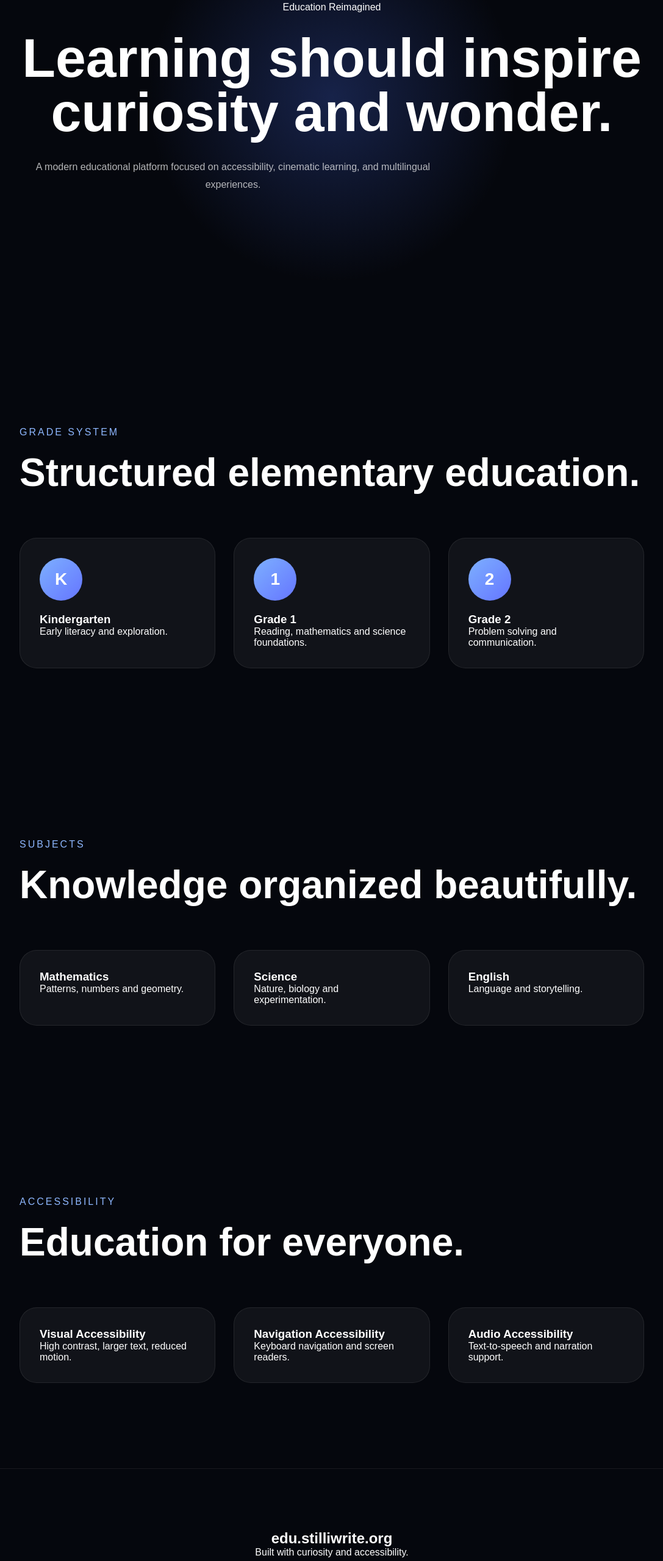
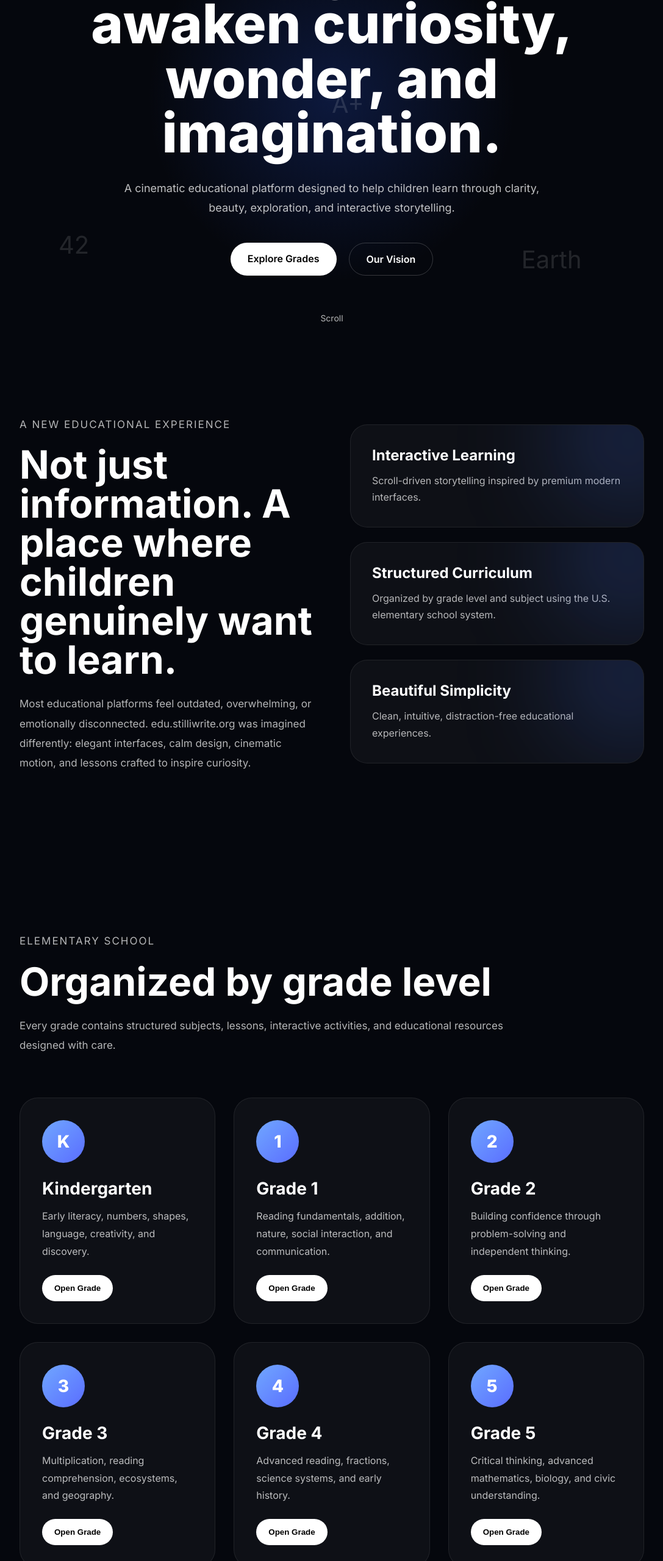
Before and after one commit to carlosdanielbn/edu-stilliwrite, a plain HTML site: page index.html in a window 1280 px wide. Shown: the part 240-2800 px from the top of the page at 61% size, without its empty margins (96-1183 px from the left). Drawn offline with Linux system fonts and the light colour scheme; files that its build step writes are made by us from their sources.

Commit message:
Add files via upload

```diff
--- a/index.html
+++ b/index.html
@@ -1,129 +1,306 @@
+
 <!DOCTYPE html>
 <html lang="en">
 <head>
-<meta charset="UTF-8">
-<meta name="viewport" content="width=device-width, initial-scale=1.0">
+  <meta charset="UTF-8" />
+  <meta name="viewport" content="width=device-width, initial-scale=1.0"/>
   <title>edu.stilliwrite.org</title>
-<link rel="stylesheet" href="src/styles/global.css">
+  <link rel="stylesheet" href="styles.css"/>
+  <link rel="preconnect" href="https://fonts.googleapis.com">
+  <link rel="preconnect" href="https://fonts.gstatic.com" crossorigin>
+  <link href="https://fonts.googleapis.com/css2?family=Inter:wght@300;400;500;600;700;800&display=swap" rel="stylesheet">
 </head>
 <body>
 
 <header class="navbar">
-<div class="logo">✦ edu.stilliwrite.org</div>
+  <div class="logo">
+    <span class="logo-mark">✦</span>
+    <span>edu.stilliwrite.org</span>
+  </div>
 
   <nav>
+    <a href="#vision">Vision</a>
     <a href="#grades">Grades</a>
     <a href="#subjects">Subjects</a>
-<a href="#accessibility">Accessibility</a>
+    <a href="#future">Future</a>
   </nav>
-
-<div class="language-switch">
-<button id="englishBtn">EN</button>
-<button id="spanishBtn">ES</button>
-</div>
 </header>
 
 <section class="hero">
+  <div class="hero-overlay"></div>
+
+  <div class="floating floating-1">π</div>
+  <div class="floating floating-2">DNA</div>
+  <div class="floating floating-3">42</div>
+  <div class="floating floating-4">Earth</div>
+  <div class="floating floating-5">A+</div>
+
   <div class="hero-content">
-<p class="eyebrow" id="heroEyebrow">Education Reimagined</p>
+    <p class="eyebrow">Education Reimagined</p>
 
-<h1 id="heroTitle">
-Learning should inspire curiosity and wonder.
+    <h1>
+      Learning should awaken
+      curiosity, wonder,
+      and imagination.
     </h1>
 
-<p class="hero-description" id="heroDescription">
-A modern educational platform focused on accessibility,
-cinematic learning, and multilingual experiences.
+    <p class="hero-description">
+      A cinematic educational platform designed to help children learn
+      through clarity, beauty, exploration, and interactive storytelling.
     </p>
+
+    <div class="hero-buttons">
+      <a href="#grades" class="primary-btn">Explore Grades</a>
+      <a href="#vision" class="secondary-btn">Our Vision</a>
+    </div>
+  </div>
+
+  <div class="scroll-indicator">
+    Scroll
   </div>
 </section>
 
-<section class="architecture-section" id="grades">
-<div class="section-heading">
-<p class="section-label">Grade System</p>
-<h2>Structured elementary education.</h2>
+<section class="story-section" id="vision">
+  <div class="sticky-panel">
+    <div class="story-text">
+      <p class="section-label">A New Educational Experience</p>
+
+      <h2>
+        Not just information.
+        A place where children
+        genuinely want to learn.
+      </h2>
+
+      <p>
+        Most educational platforms feel outdated, overwhelming, or emotionally disconnected.
+        edu.stilliwrite.org was imagined differently:
+        elegant interfaces, calm design, cinematic motion, and lessons crafted to inspire curiosity.
+      </p>
     </div>
 
-<div class="grid">
-
-<div class="card">
-<div class="circle">K</div>
-<h3>Kindergarten</h3>
-<p>Early literacy and exploration.</p>
+    <div class="story-visual">
+      <div class="glass-card">
+        <div class="card-glow"></div>
+        <h3>Interactive Learning</h3>
+        <p>
+          Scroll-driven storytelling inspired by premium modern interfaces.
+        </p>
       </div>
 
-<div class="card">
-<div class="circle">1</div>
-<h3>Grade 1</h3>
-<p>Reading, mathematics and science foundations.</p>
+      <div class="glass-card">
+        <div class="card-glow"></div>
+        <h3>Structured Curriculum</h3>
+        <p>
+          Organized by grade level and subject using the U.S. elementary school system.
+        </p>
       </div>
 
-<div class="card">
-<div class="circle">2</div>
+      <div class="glass-card">
+        <div class="card-glow"></div>
+        <h3>Beautiful Simplicity</h3>
+        <p>
+          Clean, intuitive, distraction-free educational experiences.
+        </p>
+      </div>
+    </div>
+  </div>
+</section>
+
+<section class="grades-section" id="grades">
+
+  <div class="section-heading">
+    <p class="section-label">Elementary School</p>
+    <h2>Organized by grade level</h2>
+    <p>
+      Every grade contains structured subjects, lessons, interactive activities,
+      and educational resources designed with care.
+    </p>
+  </div>
+
+  <div class="grades-grid">
+
+    <div class="grade-card">
+      <div class="grade-number">K</div>
+      <h3>Kindergarten</h3>
+      <p>Early literacy, numbers, shapes, language, creativity, and discovery.</p>
+      <button>Open Grade</button>
+    </div>
+
+    <div class="grade-card">
+      <div class="grade-number">1</div>
+      <h3>Grade 1</h3>
+      <p>Reading fundamentals, addition, nature, social interaction, and communication.</p>
+      <button>Open Grade</button>
+    </div>
+
+    <div class="grade-card">
+      <div class="grade-number">2</div>
       <h3>Grade 2</h3>
-<p>Problem solving and communication.</p>
+      <p>Building confidence through problem-solving and independent thinking.</p>
+      <button>Open Grade</button>
+    </div>
+
+    <div class="grade-card">
+      <div class="grade-number">3</div>
+      <h3>Grade 3</h3>
+      <p>Multiplication, reading comprehension, ecosystems, and geography.</p>
+      <button>Open Grade</button>
+    </div>
+
+    <div class="grade-card">
+      <div class="grade-number">4</div>
+      <h3>Grade 4</h3>
+      <p>Advanced reading, fractions, science systems, and early history.</p>
+      <button>Open Grade</button>
+    </div>
+
+    <div class="grade-card">
+      <div class="grade-number">5</div>
+      <h3>Grade 5</h3>
+      <p>Critical thinking, advanced mathematics, biology, and civic understanding.</p>
+      <button>Open Grade</button>
     </div>
 
   </div>
 </section>
 
 <section class="subjects-section" id="subjects">
+
   <div class="section-heading">
     <p class="section-label">Subjects</p>
-<h2>Knowledge organized beautifully.</h2>
+    <h2>Designed to feel alive</h2>
+    <p>
+      Each subject will have unique visual storytelling, immersive learning,
+      and motion-driven educational sections.
+    </p>
   </div>
 
-<div class="grid">
+  <div class="subjects-grid">
 
-<div class="card">
+    <div class="subject-card math">
+      <div class="subject-icon">∑</div>
       <h3>Mathematics</h3>
-<p>Patterns, numbers and geometry.</p>
+      <p>
+        Numbers, patterns, geometry, logic, measurements, and problem solving.
+      </p>
     </div>
 
-<div class="card">
+    <div class="subject-card science">
+      <div class="subject-icon">⚛</div>
       <h3>Science</h3>
-<p>Nature, biology and experimentation.</p>
+      <p>
+        Nature, planets, biology, chemistry, ecosystems, and experimentation.
+      </p>
     </div>
 
-<div class="card">
+    <div class="subject-card english">
+      <div class="subject-icon">✎</div>
       <h3>English</h3>
-<p>Language and storytelling.</p>
+      <p>
+        Reading comprehension, vocabulary, grammar, communication, and storytelling.
+      </p>
+    </div>
+
+    <div class="subject-card history">
+      <div class="subject-icon">⌛</div>
+      <h3>History</h3>
+      <p>
+        Civilizations, historical figures, timelines, and global events.
+      </p>
+    </div>
+
+    <div class="subject-card geography">
+      <div class="subject-icon">🌎</div>
+      <h3>Geography</h3>
+      <p>
+        Continents, countries, maps, cultures, and Earth's systems.
+      </p>
+    </div>
+
+    <div class="subject-card civics">
+      <div class="subject-icon">⚖</div>
+      <h3>Civics & Ethics</h3>
+      <p>
+        Respect, empathy, citizenship, values, and community responsibility.
+      </p>
     </div>
 
   </div>
 </section>
 
-<section class="accessibility-section" id="accessibility">
-<div class="section-heading">
-<p class="section-label">Accessibility</p>
-<h2>Education for everyone.</h2>
+<section class="apple-section">
+
+  <div class="apple-panel">
+    <div class="panel-left">
+      <p class="section-label">Immersive Motion</p>
+      <h2>
+        Inspired by the elegance of modern cinematic web experiences.
+      </h2>
+
+      <p>
+        Smooth scrolling, depth, animated reveals, layered motion, and premium transitions
+        help children remain engaged without overwhelming them.
+      </p>
     </div>
 
-<div class="grid">
-
-<div class="card">
-<h3>Visual Accessibility</h3>
-<p>High contrast, larger text, reduced motion.</p>
+    <div class="panel-right">
+      <div class="device-frame">
+        <div class="screen-content">
+          <div class="fake-ui"></div>
+          <div class="fake-ui"></div>
+          <div class="fake-ui"></div>
+          <div class="fake-ui large"></div>
+        </div>
+      </div>
+    </div>
   </div>
 
-<div class="card">
-<h3>Navigation Accessibility</h3>
-<p>Keyboard navigation and screen readers.</p>
+</section>
+
+<section class="future-section" id="future">
+
+  <div class="section-heading">
+    <p class="section-label">Future Expansion</p>
+    <h2>This is only the beginning</h2>
   </div>
 
-<div class="card">
-<h3>Audio Accessibility</h3>
-<p>Text-to-speech and narration support.</p>
+  <div class="timeline">
+
+    <div class="timeline-item">
+      <span>Phase 1</span>
+      <h3>Elementary Foundation</h3>
+      <p>
+        Grades K–5 with core educational subjects and elegant learning experiences.
+      </p>
+    </div>
+
+    <div class="timeline-item">
+      <span>Phase 2</span>
+      <h3>Interactive Lessons</h3>
+      <p>
+        Quizzes, progress systems, achievements, and guided exploration.
+      </p>
+    </div>
+
+    <div class="timeline-item">
+      <span>Phase 3</span>
+      <h3>Advanced Motion & AI</h3>
+      <p>
+        Personalized educational experiences and intelligent adaptive learning.
+      </p>
     </div>
 
   </div>
+
 </section>
 
 <footer class="footer">
   <h2>edu.stilliwrite.org</h2>
-<p>Built with curiosity and accessibility.</p>
+  <p>
+    Designed with curiosity, intention, and genuine love for education.
+  </p>
 </footer>
 
-<script src="src/components/translations.js"></script>
+<script src="script.js"></script>
 </body>
 </html>
```
Also changed, not shown: 1 other file. Lines whose indentation alone changed are shown as unchanged.
